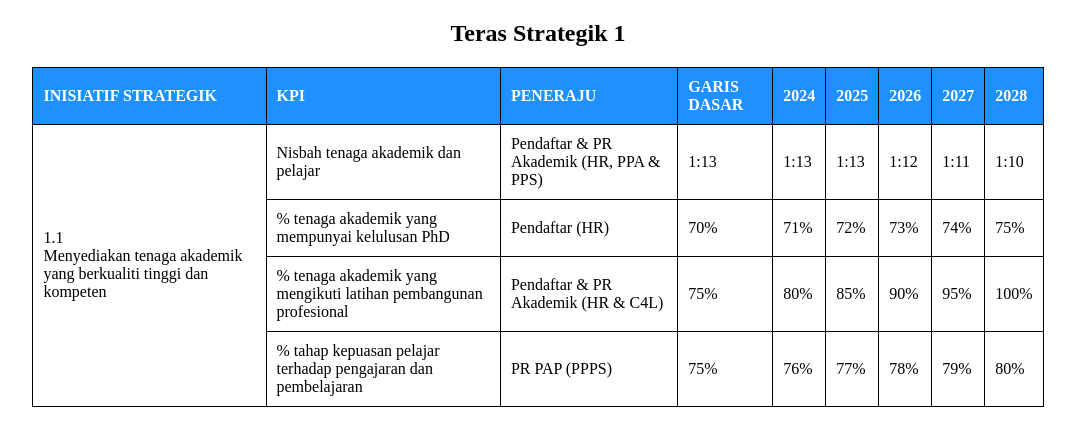
After one commit to Ahwazie/WCU, a PHP site: page /student.php in a window 1280 px wide. The commit adds this page. Shown: the top 446 px of the page, without its empty margins (102-1177 px from the left). Run offline with PHP 8.4, Linux system fonts and the light colour scheme.

Commit message:
added student page (demo)

```diff
--- a/product.php
+++ b/product.php
@@ -11,7 +11,7 @@ $email    = "";
 $errors = array();
 
 // connect to the database
-$db = mysqli_connect('localhost', 'root', '', 'wcurds');
+$db = mysqli_connect('localhost', 'root', '', 'wcu');
 
 if ($db->connect_error) {
     die("Connection failed: " . $db->connect_error);
--- /dev/null
+++ b/student.php
@@ -0,0 +1,100 @@
+<?php
+// Start the output buffer
+ob_start();
+?>
+
+<!DOCTYPE html>
+<html lang="en">
+<head>
+    <meta charset="UTF-8">
+    <meta name="viewport" content="width=device-width, initial-scale=1.0">
+    <title>Teras Strategik 1</title>
+    <style>
+        /* Styles for the table */
+        table {
+            border-collapse: collapse;
+            margin: 0 auto; /* center the table */
+            width: 80%; /* table width */
+        }
+        table, th, td {
+            border: 1px solid black;
+        }
+        th, td {
+            padding: 10px;
+            text-align: left;
+        }
+        th {
+            background-color: #1E90FF;
+            color: white;
+        }
+    </style>
+</head>
+<body>
+    <h2 style="text-align:center;">Teras Strategik 1</h2>
+
+    <table>
+        <thead>
+            <tr>
+                <th>INISIATIF STRATEGIK</th>
+                <th>KPI</th>
+                <th>PENERAJU</th>
+                <th>GARIS DASAR</th>
+                <th>2024</th>
+                <th>2025</th>
+                <th>2026</th>
+                <th>2027</th>
+                <th>2028</th>
+            </tr>
+        </thead>
+        <tbody>
+            <tr>
+                <td rowspan="4">1.1<br>Menyediakan tenaga akademik yang berkualiti tinggi dan kompeten</td>
+                <td>Nisbah tenaga akademik dan pelajar</td>
+                <td>Pendaftar & PR Akademik (HR, PPA & PPS)</td>
+                <td>1:13</td>
+                <td>1:13</td>
+                <td>1:13</td>
+                <td>1:12</td>
+                <td>1:11</td>
+                <td>1:10</td>
+            </tr>
+            <tr>
+                <td>% tenaga akademik yang mempunyai kelulusan PhD</td>
+                <td>Pendaftar (HR)</td>
+                <td>70%</td>
+                <td>71%</td>
+                <td>72%</td>
+                <td>73%</td>
+                <td>74%</td>
+                <td>75%</td>
+            </tr>
+            <tr>
+                <td>% tenaga akademik yang mengikuti latihan pembangunan profesional</td>
+                <td>Pendaftar & PR Akademik (HR & C4L)</td>
+                <td>75%</td>
+                <td>80%</td>
+                <td>85%</td>
+                <td>90%</td>
+                <td>95%</td>
+                <td>100%</td>
+            </tr>
+            <tr>
+                <td>% tahap kepuasan pelajar terhadap pengajaran dan pembelajaran</td>
+                <td>PR PAP (PPPS)</td>
+                <td>75%</td>
+                <td>76%</td>
+                <td>77%</td>
+                <td>78%</td>
+                <td>79%</td>
+                <td>80%</td>
+            </tr>
+        </tbody>
+    </table>
+
+</body>
+</html>
+
+<?php
+// End the output buffer and send the HTML to the browser
+echo ob_get_clean();
+?>
```
Also changed, not shown: index.php (+56 -1 lines), style.css (+14 -6 lines).
